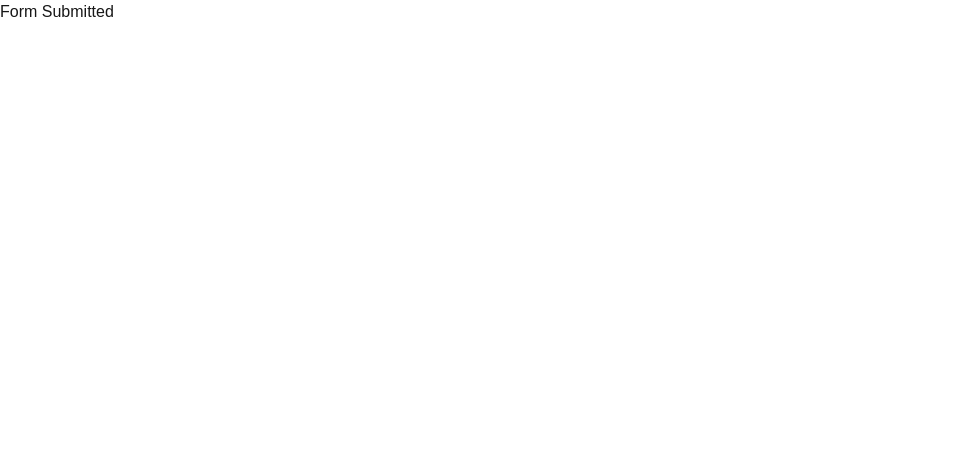
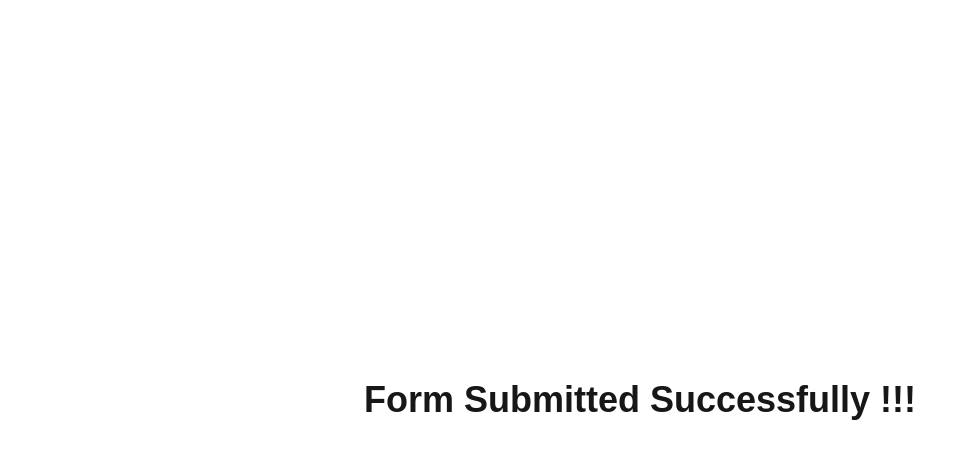
Before and after one commit to mirmohsin0001/next-authentication, a Next.js app: page /confirmation in a window 1280 px wide. Shown: the top 458 px of the page, without its empty margins (0-975 px from the left). Built offline with nearby package versions, Linux system fonts and the light colour scheme.

Commit message:
stylized the confirmation page

```diff
--- a/app/confirmation/page.js
+++ b/app/confirmation/page.js
@@ -1,9 +1,11 @@
 import React from 'react'
 
 const page = () => {
-  return (
-    <div>Form Submitted</div>
-  )
+    return (
+        <div className='h-screen flex items-center justify-center' >
+            <h1 className="text-4xl font-bold ">Form Submitted Successfully !!!</h1>
+        </div>
+    )
 }
 
 export default page
```
